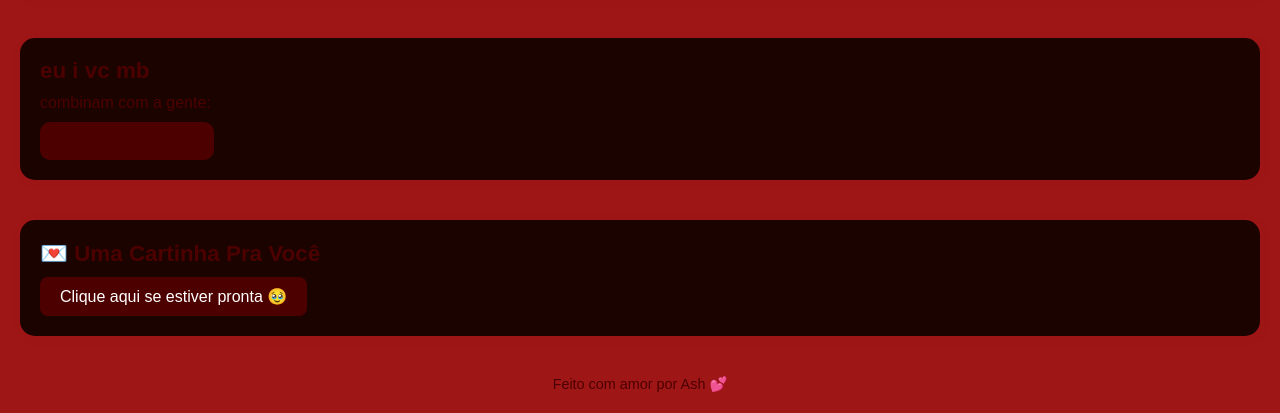
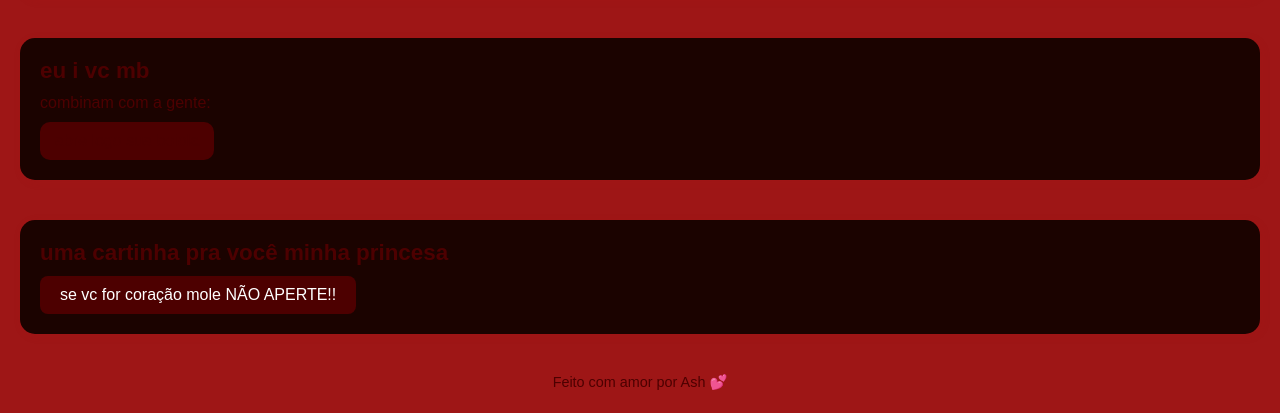
Before and after one commit to ashqamagigi/para-o-meu-amor, a plain HTML site: page index.html in a window 1280 px wide. Shown: the part 1052-1465 px from the top of the page. Drawn offline with Linux system fonts and the light colour scheme.

Commit message:
index.html

```diff
--- a/index.html
+++ b/index.html
@@ -42,8 +42,8 @@
   </section>
 
   <section class="cartinha">
-    <h2>💌 Uma Cartinha Pra Você</h2>
-    <button onclick="document.getElementById('carta-escondida').style.display='block'">Clique aqui se estiver pronta 🥹</button>
+    <h2>uma cartinha pra você minha princesa</h2>
+    <button onclick="document.getElementById('carta-escondida').style.display='block'">se vc for coração mole NÃO APERTE!!</button>
     <div id="carta-escondida" style="display:none; margin-top: 1rem;">
       <p>
         meu pedido das 4:47 é tu pq "tu é tu". por que eu simplesmente não consigo pensar em não te mandar mensagem e contar detalhadamente igual um diário o que aconteceu, ou só porque você é muito importante pra mim, ou até mesmo passar simples 20 minutos juntos com vc, mesmo que seja só ora pra ficar do seu lado ou segurando sua mão e ai tudo vira sobre você. desde do dia que seu olhar encontrou o meu ou da primeira vez que a sua mãe tocou a minha ou na primeira vez que vc me deu um simples selinho, tudo virou sobre você, sobre estar contigo, sobre te querer por perto, querer seus beijinhos na bochecha, seu abraços, seu cheiro, seus olhos focados em mim e sua mão entrelaçada na minha e desde então tudo virou sobre vc. te amo minha princesinha.🩵
```
